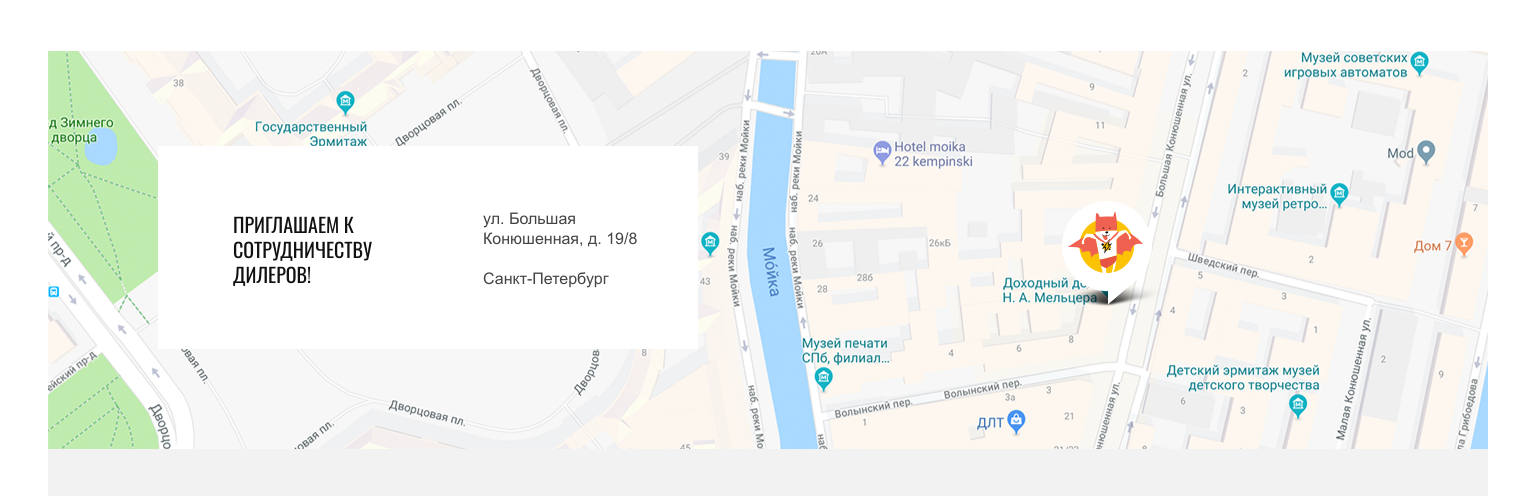
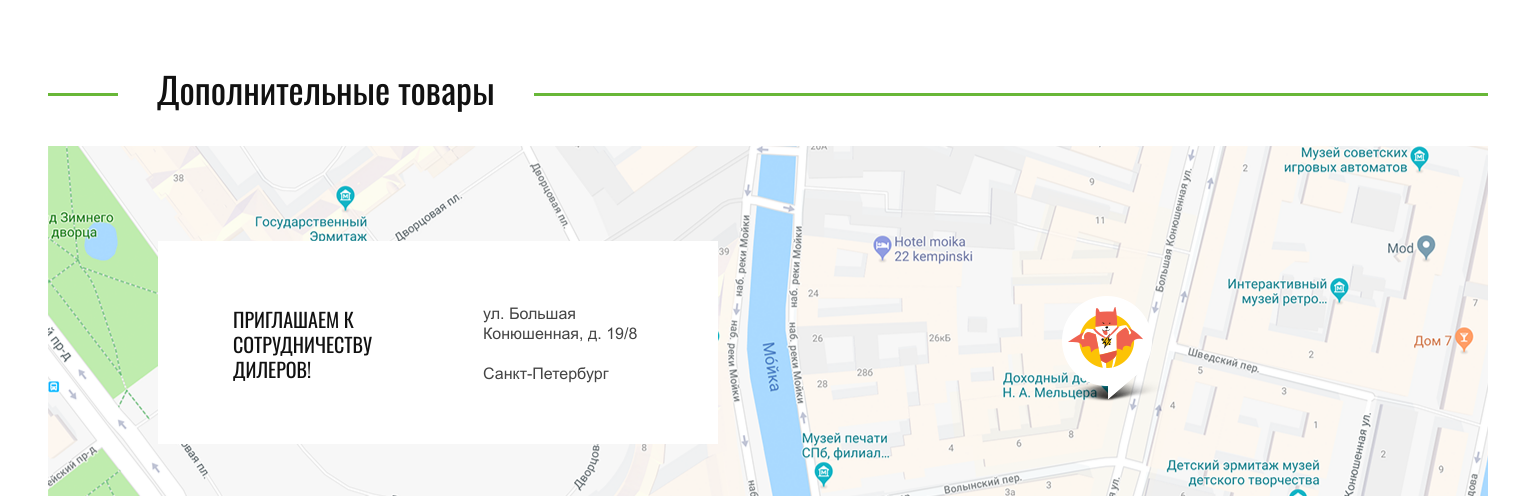
Before and after one commit to smoilovskiy/cat-energy, a website: page source/catalog.html in a window 1536 px wide. Shown: the part 1422-1918 px from the top of the page. Drawn offline with nearby package versions, Linux system fonts and the light colour scheme; files that its build step writes are made by us from their sources.

Commit message:
add extra products title for all views

```diff
--- a/source/catalog.html
+++ b/source/catalog.html
@@ -275,7 +275,13 @@
           <p class="text-small">На самом деле вкусов гораздо больше!</p>
           <a class="show-all grey-bttn" href="##">ПОКАЗАТЬ ВСЕ</a>
         </div>
+      </div>
 
+      <div class="extra-products">
+        <p class="extra-products-title">Дополнительные товары</p>
+        <div class="extra-products-container">
+
+        </div>
       </div>
     </div>
 
--- a/source/sass/blocks/main.scss
+++ b/source/sass/blocks/main.scss
@@ -584,6 +584,31 @@
     margin: 0 11px 0 11px;
   }
 
+  .extra-products {
+    position: relative;
+    border-top: 3px solid #68b738;
+    margin-top: 45px;
+  }
+
+  .extra-products-title {
+    position: absolute;
+    top: -24px;
+    left: 0;
+    color: #111111;
+    font-family: Oswald;
+    font-size: 24px;
+    font-weight: 400;
+    background-color: #fff;
+    border: 1px solid #fff;
+    padding-left: 9px;
+    padding-right: 23px;
+    margin: 0;
+  }
+
+  .extra-products-container {
+    margin-top: 50px;
+  }
+
 }
 
 @media (min-width: 768px) {
@@ -1231,6 +1256,31 @@
     margin: 33px 35px 0 35px;
   }
 
+  .extra-products {
+    position: relative;
+    border-top: 3px solid #68b738;
+    margin-top: 38px;
+  }
+
+  .extra-products-title {
+    position: absolute;
+    top: -35px;
+    left: 28px;
+    color: #111111;
+    font-family: Oswald;
+    font-size: 36px;
+    font-weight: 400;
+    background-color: #fff;
+    border: 1px solid #fff;
+    padding-left: 38px;
+    padding-right: 38px;
+    margin: 0;
+  }
+
+  .extra-products-container {
+    margin-top: 50px;
+  }
+
 }
 
 @media (min-width: 1440px) {
@@ -1722,7 +1772,7 @@
     display: flex;
     justify-content: space-between;
     align-items: center;
-    padding: 13px 50px 10px 0px;
+    padding: 13px 70px 10px 0px;
   }
 
   .welcome-dealers__title {
@@ -1732,7 +1782,6 @@
     font-weight: 400;
     line-height: 25px;
     padding-left: 75px;
-    // width: 150px;
 
   }
 
@@ -1762,7 +1811,7 @@
   }
 
   .products {
-    // margin-left: 70px;
+
     display: flex;
     flex-wrap: wrap;
   }
@@ -1783,9 +1832,6 @@
   }
 
   .product-img-container {
-    // position: absolute;
-    // top: -50px;
-    // left: 50%;
     width: 195px;
     height: 208px;
     margin-left: 42px;
@@ -1798,13 +1844,6 @@
     margin-top: -35px;
     margin-left: -10px;
   }
-  // .product-img-container-1000 {
-  //   width: 195px;
-  //   height: 208px;
-  //   margin-left: 74px;
-  //   margin-top: -82px;
-  //   padding-bottom: 34px;
-  // }
 
   .product-data {
     margin-left: 38px;
@@ -1812,8 +1851,6 @@
   }
 
   .product-data-name {
-    // display: flex;
-    // justify-content: center;
     width: 150px;
     text-align: center;
     color: #111111;
@@ -1919,4 +1956,29 @@
     margin: 33px 35px 0 35px;
   }
 
+  .extra-products {
+    position: relative;
+    border-top: 3px solid #68b738;
+    margin-top: 42px;
+  }
+
+  .extra-products-title {
+    position: absolute;
+    top: -35px;
+    left: 70px;
+    color: #111111;
+    font-family: Oswald;
+    font-size: 36px;
+    font-weight: 400;
+    background-color: #fff;
+    border: 1px solid #fff;
+    padding-left: 38px;
+    padding-right: 38px;
+    margin: 0;
+  }
+
+  .extra-products-container {
+    margin-top: 50px;
+  }
+
 }
```
Also changed, not shown: build/catalog.html, build/css/style.min.css, 1 other file.
